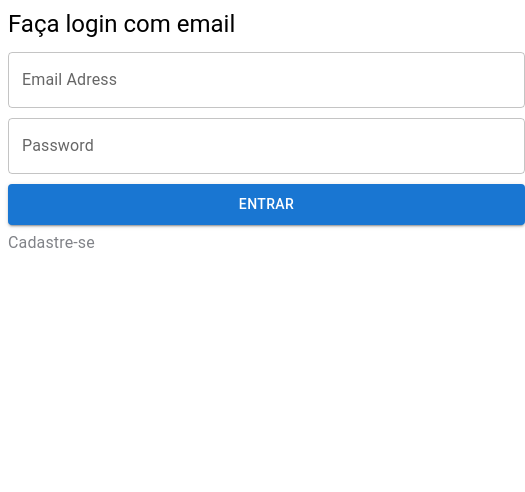
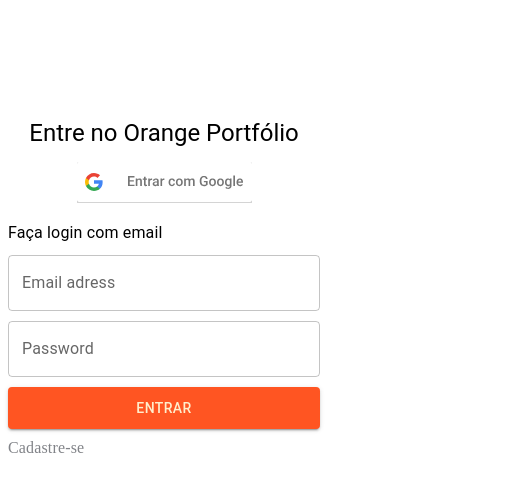
Before and after one commit to gabrielisantos-dev/Hackathon-Orange-Juice, a React (Vite) app in the folder frontend-orange/: page / in a window 390 px wide. Shown: the top 492 px of the page, 525 px wide, since content can reach past the window. Built offline with nearby package versions, Linux system fonts and the light colour scheme.

Commit message:
responsividade telaLogin

```diff
--- a/frontend-orange/src/App.jsx
+++ b/frontend-orange/src/App.jsx
@@ -1,8 +1,13 @@
-// import ImagemTelaLogin from "./components/ImagemTelaLogin"
+import ContainerImagemTelaLogin from "./components/tela-login/ContainerImagemTelaLogin"
 // import TextoTelaLogin from "./components/TextoTelaLogin"
-import FormularioLogin from "./components/tela-login/FormularioLogin"
+// import FormularioLogin from "./components/tela-login/FormularioLogin"
 // import BotaoEntrarComGoogle from "./components/tela-login/BotaoEntrarComGoogle"
 // import LogoGoogle from "./components/tela-login/BotaoGoogleLogin"
+// import BotaoGoogleLogin from "./components/tela-login/BotaoGoogleLogin"
+
+import TelaLogin from "./pages/TelaLogin"
+
+
 
 function App() {
 
@@ -11,8 +16,11 @@
     <>
       {/* <ImagemTelaLogin/> */}
       {/* <TextoTelaLogin variant='h3'/> */}
-      <FormularioLogin />
+      {/* <FormularioLogin /> */}
       {/* <BotaoEntrarComGoogle/> */}
+      {/* <BotaoGoogleLogin/> */}
+      <TelaLogin/>
+      {/* <ContainerImagemTelaLogin/> */}
 
     </>
   )
--- a/frontend-orange/src/components/tela-login/BotaoGoogleLogin.jsx
+++ b/frontend-orange/src/components/tela-login/BotaoGoogleLogin.jsx
@@ -1,12 +1,16 @@
+import { Box } from '@mui/material'
 import botaoGoogle from '../../assets/tela-login/entrarComGoogle.svg'
-
-export default function BotaoGoogleLogin(){
+import Link from '@mui/material/Link';
+export default function BotaoGoogleLogin(props){
 
   return (
 
-    <>
-      <img src={botaoGoogle} alt="Botao entrar com Google" />
-    </>
+    <Box>
+      <Link href='#'><img src={botaoGoogle} alt="Botao entrar com Google" width={props.width} height={props.height}/></Link>
+    </Box>
 
   )
 }
+
+
+// width='181px' height='46px'
--- /dev/null
+++ b/frontend-orange/src/components/tela-login/ContainerImagemTelaLogin.jsx
@@ -0,0 +1,15 @@
+import Box from '@mui/material/Box'
+import imagemPrincipal from '../../assets/tela-login/tela-login.svg'
+
+export default function ContainerImagemTelaLogin(props){
+
+  return(
+    <Box >
+      <img
+      src={imagemPrincipal}
+      alt="Imagem inicial para tela de login do sistema"
+      width={props.width} height={props.height}
+      />
+    </Box>
+  )
+}
--- a/frontend-orange/src/components/tela-login/FormularioLogin.jsx
+++ b/frontend-orange/src/components/tela-login/FormularioLogin.jsx
@@ -1,26 +1,38 @@
-import {useForm} from 'react-hook-form'
-import Box from '@mui/material/Box'
+import {useForm} from 'react-hook-form';
+// import { useState } from 'react';
+import Box from '@mui/material/Box';
 import TextField from '@mui/material/TextField';
 import Typography from '@mui/material/Typography';
-import Button from '@mui/material/Button'
+import Button from '@mui/material/Button';
+import Link from '@mui/material/Link';
 
 
-export default function FormularioLogin(){
+export default function FormularioLogin(props){
 
-  const {register, handleSubmit} = useForm()
+  // const [email, setEmail] = useState()
+  // const [password, setPassword] = useState()
+  const emailAdress = 'Email adress'
+  const password = 'Password'
 
-  const onSubmit = () => console.log('funcionando')
+  const {register, handleSubmit, formState: {errors}} = useForm()
+
+  const onSubmit = async (data) => {
+
+
+    console.log(data)
+}
 
   return(
-    <Box sx={{width: '517px', height: '271px', top: '360px', left: '628px'}}>
-      <Box sx={{width: '493px', height: '24px'}}>
-        <Typography variant='h5'>Faça login com email</Typography>
+    <Box sx={{width: props.boxWidth, height: '271px'}}>
+      <Box sx={{width: props.widthTitle, height: props.heightTitle}}>
+        <Typography variant={props.titulo}>Faça login com email</Typography>
       </Box>
       <Box
         component='form'
         sx={{
-          width: '517px',
-          height: '128px',
+          // width: '517px',
+          width: props.formWidth,
+          height: props.formHeight,
           marginTop: '20px',
           display: 'flex',
           flexDirection: 'column',
@@ -31,32 +43,59 @@
         <TextField
           variant='outlined'
           fullWidth
-          label="Email Adress"
+          label={emailAdress}
+          // label="Email_adress"
           id="fullWidth"
-          {...register('Email Adress')}
+          {...register(emailAdress, {
+            required: 'Campo Obrigatório',
+            pattern: {
+              value:'',
+              message: 'Email inválido'
+            }
+          })}
+          error={!!errors?.Email_adress}
+          helperText={errors?.Email_adress ? errors.Email_adress.message : null}
         />
         <TextField
+          type='password'
           variant='outlined'
           fullWidth label="Password"
           id="fullWidth"
-          {...register('Password')}
+          {...register(password, {
+            required: 'Campo Obrigatório',
+            pattern:{
+              value:'',
+              message: 'Password inválido'
+            }
+          })}
+          error={!!errors?.Password}
+          helperText={errors?.Password ? errors.Password.message : null}
           />
-
         <Button
           variant='contained'
+          color='secondary'
           sx={{
-            width:'517px',
-            height:'42px',
-            padding:'8px 22px 8px 22px'
+            width:props.buttonWidth,
+            height:props.buttonHeight,
+            padding:props.paddingButton
             }}
             type='submit'
             >
               Entrar
         </Button>
-
-        <Typography color='#818388' fontWeight='400' fontSize='16px' lineHeight='16px' letterSpacing='0.15px'>Cadastre-se</Typography>
+        <Box>
+          <Link
+            color='neutral.main'
+            marginTop='18px'
+            fontWeight='400'
+            fontSize='16px'
+            lineHeight='16px'
+            letterSpacing='0.15px'
+            underline='none'
+            href='#'
+            > Cadastre-se</Link>
+        </Box>
       </Box>
-
     </Box>
 
   )
--- a/frontend-orange/src/pages/TelaLogin.jsx
+++ b/frontend-orange/src/pages/TelaLogin.jsx
@@ -6,7 +6,7 @@
 // import { theme } from "../utils/Theme"
 import { createTheme,ThemeProvider } from "@mui/material/styles";
 // import { Theme } from "@mui/material";
-
+import {useMediaQuery} from "@mui/material";
 
 const theme = createTheme({
   palette:{
@@ -37,32 +37,87 @@
       darkest:'#0B0C0D'
     }
   }
-})
+});
+
 
 export default function TelaLogin(){
 
+  const responsivo1 = useMediaQuery(theme.breakpoints.up('lg'));
+  const responsivo2 = useMediaQuery(theme.breakpoints.up('xl'));
+
+
   return (
     <ThemeProvider theme={theme}>
-      <Box sx={{display: 'flex', gap:'103px'}}>
-          <Box>
-            <ContainerImagemTelaLogin width='525px' height='832px'/>
-          </Box>
-          <Box
+      <Box sx={{display: 'flex', gap:!responsivo2 ? '103px' : '403px'}}>
+      {responsivo1 ?
+        <Box>
+          <ContainerImagemTelaLogin width='525px' height='832px'/>
+        </Box> : null}
+        <Box
             sx={{
               display:'flex',
               flexDirection:'column',
               gap:'10px',
-              marginTop:'210px',
+              marginTop:responsivo1 ? '210px' : '109px',
               // gap:'75px',
               alignItems:'center',
+            }}>
+            <TituloTelaLogin variant={responsivo1 ? 'h3' : 'h5'} sx={{marginTop:responsivo1 ? '210px' : '109px'}}/>
+            <BotaoGoogleLogin sx={{marginTop:responsivo1 ? '282px' : '165px'}}/>
+            <FormularioLogin
+              sx={{marginTop:responsivo1 ? '360px' : '243px'}}
+              titulo= {responsivo1 ? 'h5' : 'subtitle1'}
+              formWidth={responsivo1 ? '517px' : '312px'}
+              buttonWidth={responsivo1 ? '517px' : "312px"}
+              buttonHeight={responsivo1 ? '42px' : '42px'}
+              paddingButton={responsivo1 ? '8px 22px 8px 22px' : '8px 22px 8px 22px'}
+              boxWidth={responsivo1 ? '517px' : '312px'}
+              topTotalbox={responsivo1 ?'360px' : '243px'}
+              widthTitle={responsivo1 ? '493px' : '288px'}
+              heightTitle={responsivo1 ? '24px' : '16px'}
+              formHeight={responsivo1 ? '271px' : '271px'}
+              />
+               {/* <FormularioLogin
+              sx={{marginTop:'360px'}}
+              titulo='h5'
+              formWidth='517px'
+              buttonWidth='517px'
+              buttonHeight='42px'
+              paddingButton='8px 22px 8px 22px'
+              boxWidth='517px'
+              topTotalbox='360px'
+              widthTitle='493px'
+              heightTitle='24px'
+              formHeight='271px'
+              /> */}
+          </Box>
+          {/* Form mobile */}
+          {/* {!responsivo1 ? <Box
+            sx={{
+              display:'flex',
+              flexDirection:'column',
+              gap:'10px',
+              marginTop:'109px',
+              // gap:'75px',
+              alignItems:'center',
+            }}>
+            <TituloTelaLogin variant='h5' sx={{marginTop:'109px'}}/>
+            <BotaoGoogleLogin sx={{marginTop:'165px'}} width='181px' height='46px'/>
+            <FormularioLogin
+              sx={{marginTop:'243px'}}
+              titulo='subtitle1'
+              formWidth='312px'
+              buttonWidth='312px'
+              buttonHeight='42px'
+              paddingButton='8px 22px 8px 22px'
+              boxWidth='312px'
+              topTotalbox='243px'
+              widthTitle='288px'
+              heightTitle='16px'
+              formHeight='271px'
+              />
+          </Box> : null} */}
 
-            }}>
-            <TituloTelaLogin variant='h3' sx={{marginTop:'210px'}}/>
-            <BotaoGoogleLogin sx={{marginTop:'282px'}}/>
-            <FormularioLogin
-              sx={{marginTop:'360px'}}
-              />
-          </Box>
       </Box>
     </ThemeProvider>
   )
```
Also changed, not shown: frontend-orange/src/components/tela-login/ImagemTelaLogin.jsx (deleted, +0 -11 lines), frontend-orange/src/utils/Theme.jsx (+22 -24 lines), frontend-orange/src/components/tela-login/TituloTelaLogin.jsx (renamed from frontend-orange/src/components/tela-login/TextoTelaLogin.jsx).
